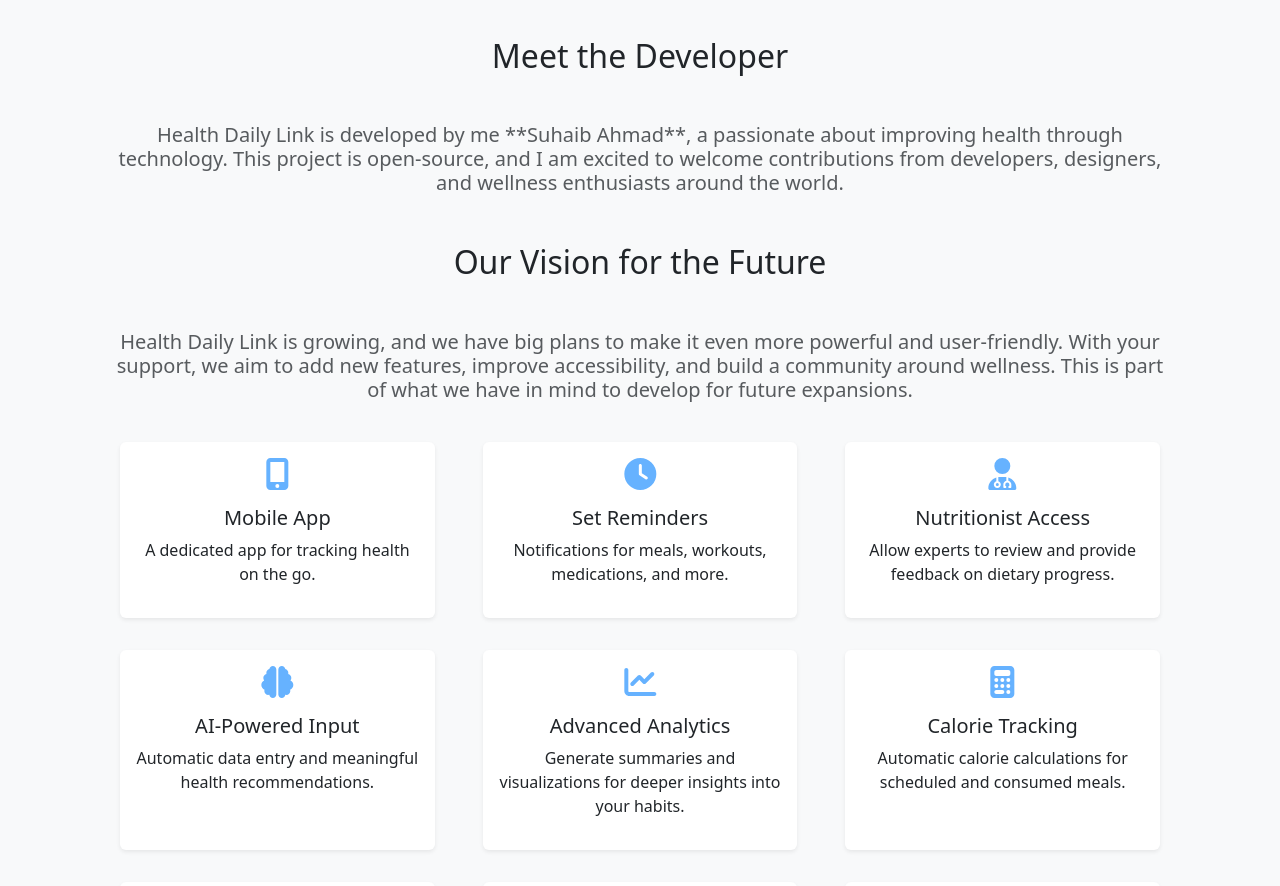
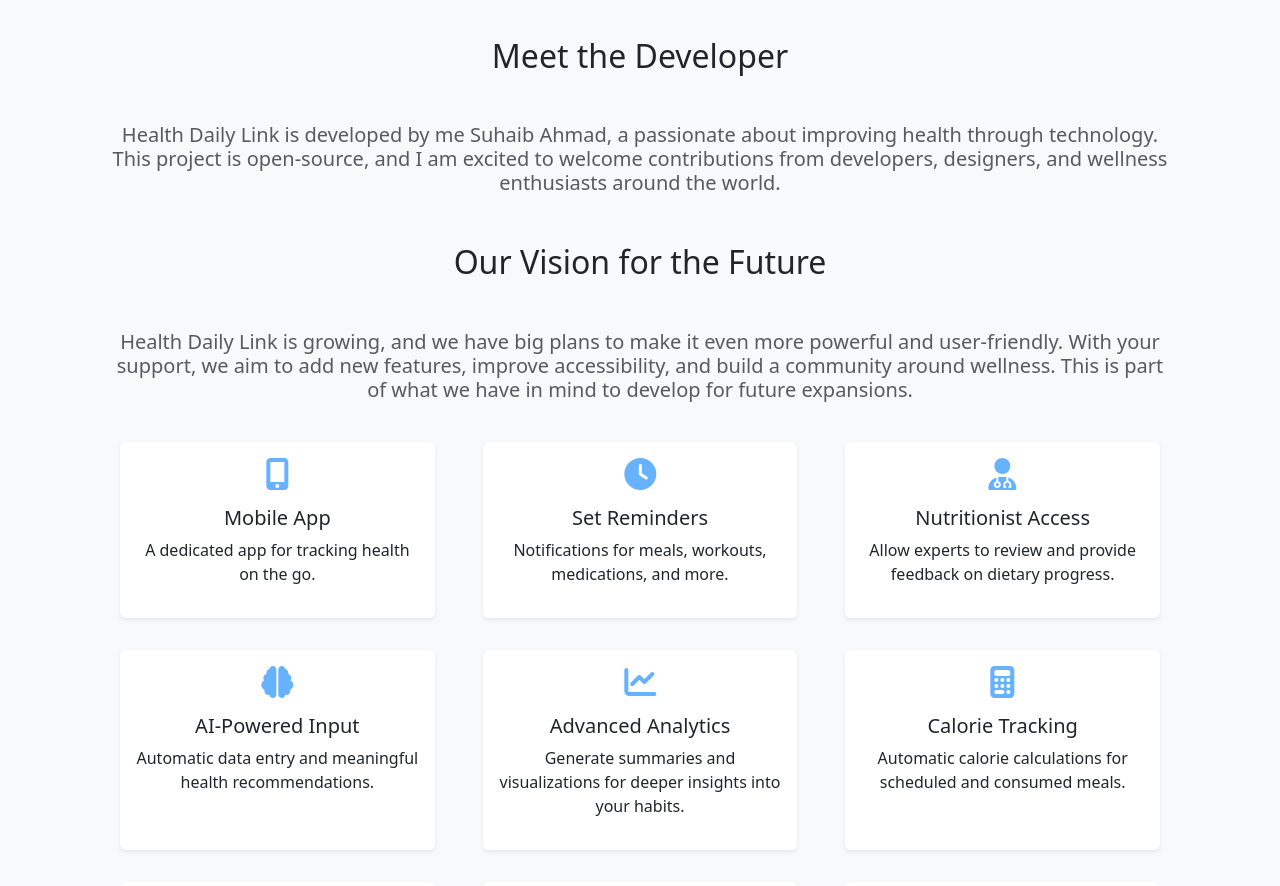
Before and after one commit to makkahwi/heal-tracker, a React (Create React App) app: page / in a window 1280 px wide. Shown: the part 1720-2606 px from the top of the page. Built offline with nearby package versions, Linux system fonts and the light colour scheme.

Commit message:
Update Minor Labels

```diff
--- a/src/Views/Public/Landing/index.tsx
+++ b/src/Views/Public/Landing/index.tsx
@@ -184,7 +184,7 @@ const LandingPage = () => {
 
       <PageSection
         title="Meet the Developer"
-        desc="Health Daily Link is developed by me **Suhaib Ahmad**, a passionate about improving health through technology. This project is open-source, and I am excited to welcome contributions from developers, designers, and wellness enthusiasts around the world.
+        desc="Health Daily Link is developed by me Suhaib Ahmad, a passionate about improving health through technology. This project is open-source, and I am excited to welcome contributions from developers, designers, and wellness enthusiasts around the world.
 "
       />
 
```
Also changed, not shown: 1 other file (tests, documents, lock files or other folders).
